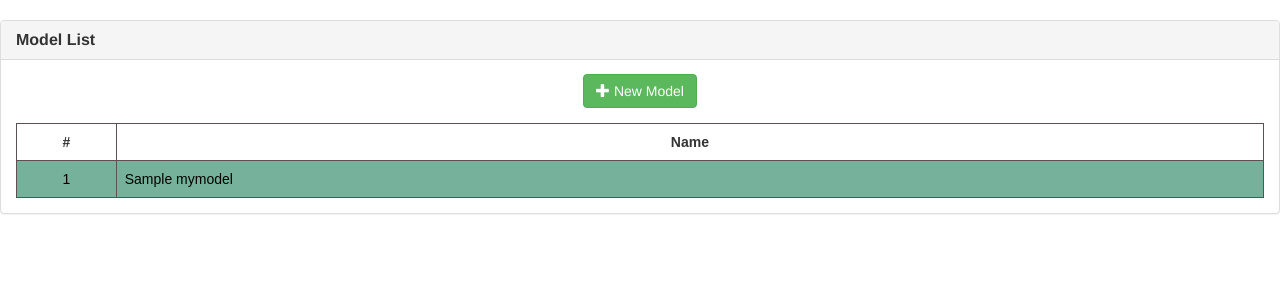
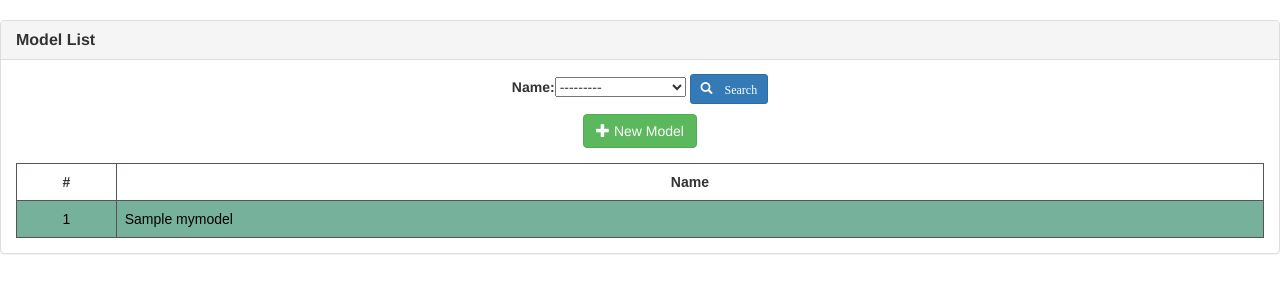
Before and after one commit to caiovictormc/crazy-search, a Django app: page / in a window 1280 px wide. Shown: the part 52-352 px from the top of the page. Run offline with Django 3.2, Linux system fonts and the light colour scheme; tables that the repository leaves empty hold one stand-in row (values such as "Sample post"); some libraries are stand-ins or nearby versions.

Commit message:
Add search funcinality

```diff
--- a/search/forms.py
+++ b/search/forms.py
@@ -3,12 +3,29 @@ from django import forms
 from search.models import MyModel
 
 
+
 class MyModelForm(forms.ModelForm):
-    nasme = forms.CharField(max_length=200)
-    model_name = forms.ModelChoiceField(
+    name = forms.ModelChoiceField(
         queryset=MyModel.objects.all(),
-        widget=autocomplete.ModelSelect2(url='/')
+        widget=autocomplete.ModelSelect2(
+                    url='search:model-autocomplete',
+                    attrs={
+                        'data-placeholder': 'Name of Model',
+                        'data-minimum-input-length': 3,
+                    })
     )
+
+    class Meta:
+        model = MyModel
+        fields = ('name', )
+
+
+'''
+class MyModelForm(forms.ModelForm):
     class Meta:
         model = MyModel
         fields = ('__all__')
+        widgets = {
+            'name': autocomplete.ModelSelect2(url='model-autocomplete')
+        }
+'''
--- a/search/urls.py
+++ b/search/urls.py
@@ -1,5 +1,5 @@
 from django.conf.urls import url
-from search.views import ModelList, ModelDetail, ModelDelete, ModelCreate, ModelUpdate
+from search.views import ModelList, ModelDetail, ModelDelete, ModelCreate, ModelUpdate, ModelAutocomplete
 
 app_name = 'search'
 urlpatterns = [
@@ -7,5 +7,6 @@ urlpatterns = [
     url(r'^(?P<pk>[0-9]+)/$', ModelDetail.as_view(), name='detail'),
     url(r'^delete/(?P<pk>[0-9]+)/$', ModelDelete.as_view(), name='delete'),
     url(r'^create/$', ModelCreate.as_view(), name='create'),
-    url(r'^update/(?P<pk>[0-9]+)/$', ModelUpdate.as_view(), name='update')
+    url(r'^update/(?P<pk>[0-9]+)/$', ModelUpdate.as_view(), name='update'),
+    url(r'^model-autocomplete$', ModelAutocomplete.as_view(), name='model-autocomplete'),
 ]
--- a/search/views.py
+++ b/search/views.py
@@ -2,9 +2,17 @@ from django.shortcuts import render, HttpResponse
 from django.views.generic import ListView, DetailView, DeleteView, CreateView, UpdateView
 from search.models import MyModel
 from search.forms import MyModelForm
+from dal import autocomplete
+
+
+class ModelAutocomplete(autocomplete.Select2QuerySetView):
+    def get_queryset(self):
+        qs = MyModel.objects.all()
+        if self.q:
+            qs = qs.filter(name__istartswith=self.q)
+        return qs
 
 class ModelList(ListView):
-
     model = MyModel
     context_object_name = "MyModel"
     template_name = "home.html"
@@ -13,6 +21,7 @@ class ModelList(ListView):
         context = super(ModelList, self).get_context_data(**kwargs)
         context['forma'] = MyModelForm
         return context
+
 
 class ModelDetail(DetailView):
     queryset = MyModel.objects.all()
--- a/static/css/base.css
+++ b/static/css/base.css
@@ -77,12 +77,16 @@ table tr td a:visited {
   color: white;
 }
 
-/* BUTTON CREATE
+/* BUTTON CREATE AND SEARCH FIELD
 *******************8*/
-.button-create {
+.button-search {
   padding-top: 14px;
   text-align: center;
   width: 100%;
+}
+
+#new-model-button {
+  margin-top: 10px;
 }
 
 /* BUTTONS DETAIL
--- a/templates/base.html
+++ b/templates/base.html
@@ -8,6 +8,15 @@
     <title>Crazy Search</title>
     <link href="{% static 'bootstrap/css/bootstrap.min.css' %}" rel="stylesheet">
     <link href="{% static 'css/base.css' %}" rel="stylesheet">
+    <link href="http://dal-yourlabs.rhcloud.com/static/collected/autocomplete_light/vendor/select2/dist/css/select2.css" type="text/css" media="all" rel="stylesheet" />
+    <link href="http://dal-yourlabs.rhcloud.com/static/collected/autocomplete_light/select2.css" type="text/css" media="all" rel="stylesheet" />
+    <script type="text/javascript" src="http://dal-yourlabs.rhcloud.com/static/collected/admin/js/vendor/jquery/jquery.js"></script>
+    <script type="text/javascript" src="http://dal-yourlabs.rhcloud.com/static/collected/admin/js/jquery.init.js"></script>
+    <script type="text/javascript" src="http://dal-yourlabs.rhcloud.com/static/collected/autocomplete_light/jquery.init.js"></script>
+    <script type="text/javascript" src="http://dal-yourlabs.rhcloud.com/static/collected/autocomplete_light/autocomplete.init.js"></script>
+    <script type="text/javascript" src="http://dal-yourlabs.rhcloud.com/static/collected/autocomplete_light/select2.js"></script>
+    <link href="https://cdnjs.cloudflare.com/ajax/libs/select2/4.0.3/css/select2.min.css" rel="stylesheet" />
+    <script type="text/javascript" src="https://cdnjs.cloudflare.com/ajax/libs/select2/4.0.3/js/select2.min.js"></script>
   </head>
   <body>
     <nav class="navbar navbar-default">
--- a/templates/home.html
+++ b/templates/home.html
@@ -5,9 +5,17 @@
     <div class="panel-heading">
       <h3 class="panel-title"><strong>Model List</strong></h3>
     </div>
-    <div class="button-create">
+    <div class="button-search">
+      <form action="" method="post">
+          {% csrf_token %}
+          {{ forma }}
+          {{ forma.media }}
+          <button  type="submit" class="btn btn-primary btn-sm" value="Submit">
+            <span class="glyphicon glyphicon-search" aria-hidden="true">
+            Search</span>
+      </form>
       <a href="{% url 'search:create' %}">
-        <button type="button" class="btn btn-success">
+        <button id="new-model-button" type="button" class="btn btn-success">
           <span class="glyphicon glyphicon-plus" aria-hidden="true"></span>
           New Model
         </button>
@@ -55,11 +63,6 @@
         {% endif %}
       </span>
     </div>
-    <form action="" method="post">
-        {% csrf_token %}
-        {{ forma }}
-        <input type="submit" />
-    </form>
   {% endif %}
 
 {% endblock %}
```
